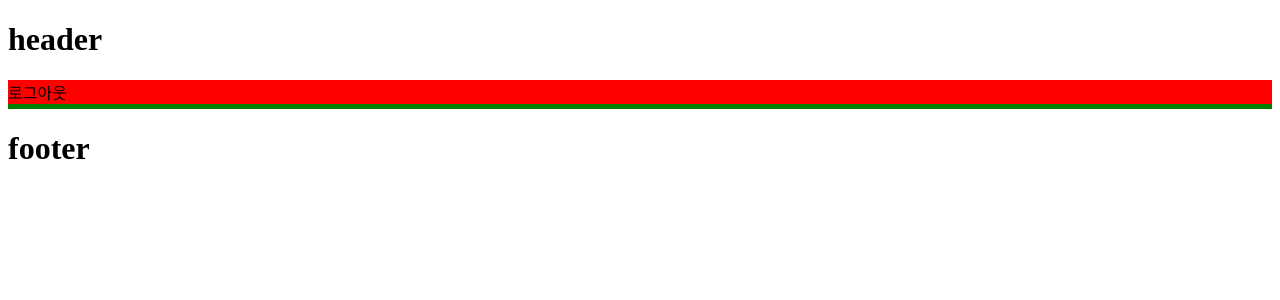
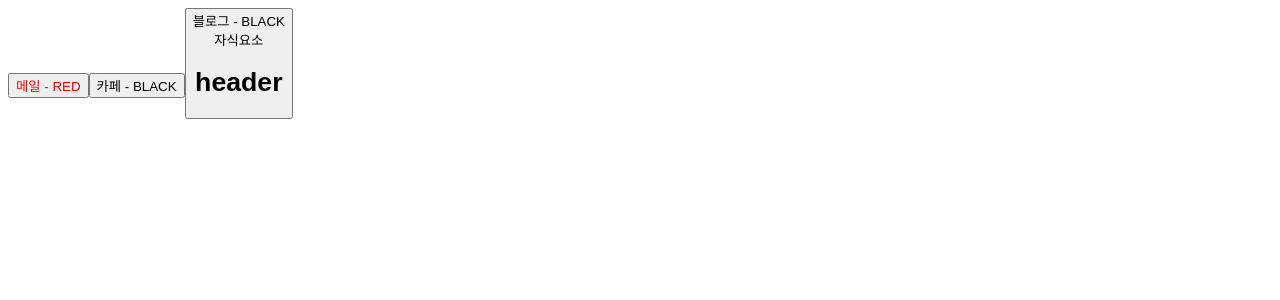
Before and after one commit to Leebumjin01/onebite-react, a React (Vite) app in the folder section05/: page / in a window 1280 px wide. Shown: the top 300 px of the page. Built offline with nearby package versions, Linux system fonts and the light colour scheme.

Commit message:
Props로 데이터 전달하기

```diff
--- a/section05/src/App.jsx
+++ b/section05/src/App.jsx
@@ -2,13 +2,24 @@
 import Header from "./components/Header";
 import Main from "./components/Main";
 import Footer from "./components/Footer";
+import Button from "./components/Button";
 
 function App() {
+  const buttonProps = {
+    text: "메일",
+    color: "red",
+    a: 1,
+    b: 2,
+    c: 3,
+  };
   return (
     <>
-      <Header />
-      <Main />
-      <Footer />
+      <Button {...buttonProps} />
+      <Button text={"카페"} />
+      <Button text={"블로그"}>
+        <div>자식요소</div>
+        <Header></Header>
+      </Button>
     </>
   );
 }
--- /dev/null
+++ b/section05/src/components/Button.jsx
@@ -0,0 +1,14 @@
+const Button = ({ text, color, children }) => {
+  return (
+    <button style={{ color: color }}>
+      {text} - {color.toUpperCase()}
+      {children}
+    </button>
+  );
+};
+
+Button.defaultProps = {
+  color: "black",
+};
+
+export default Button;
```
